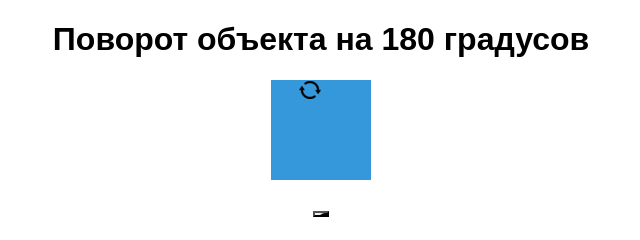
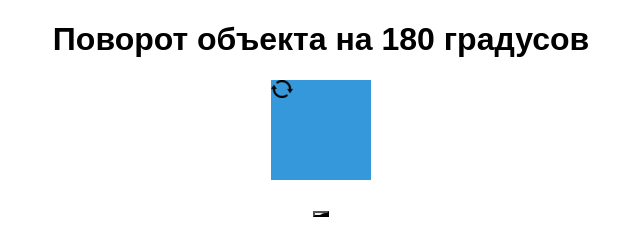
Before and after one commit to Dmitry-Kardashov/Kvantorium_Project, a plain HTML site: page поворот тест/поворот.html in a window 1280 px wide. Shown: the full height of the page, 319-959 px from the left. Drawn offline with Linux system fonts and the light colour scheme.

Commit message:
Update поворот.css

```diff
--- a/поворот тест/поворот.css
+++ b/поворот тест/поворот.css
@@ -14,9 +14,7 @@
 }
 
 #rotateButton {
-    bottom: 10px; /* Отступ от нижней части блока */
-    left: 50%; /* Центрируем кнопку по горизонтали */
-    transform: translateX(-50%); /* Центрируем кнопку по горизонтали */
+    display: flex;
     border: none;
     background-color: white;
     padding: 5px 10px;
@@ -33,7 +31,7 @@
 }
 .asd{
     background-image:url(qqq.png);
-    max-width: 100%;
+
 }
 .qq{
     max-width: 122px;
```
